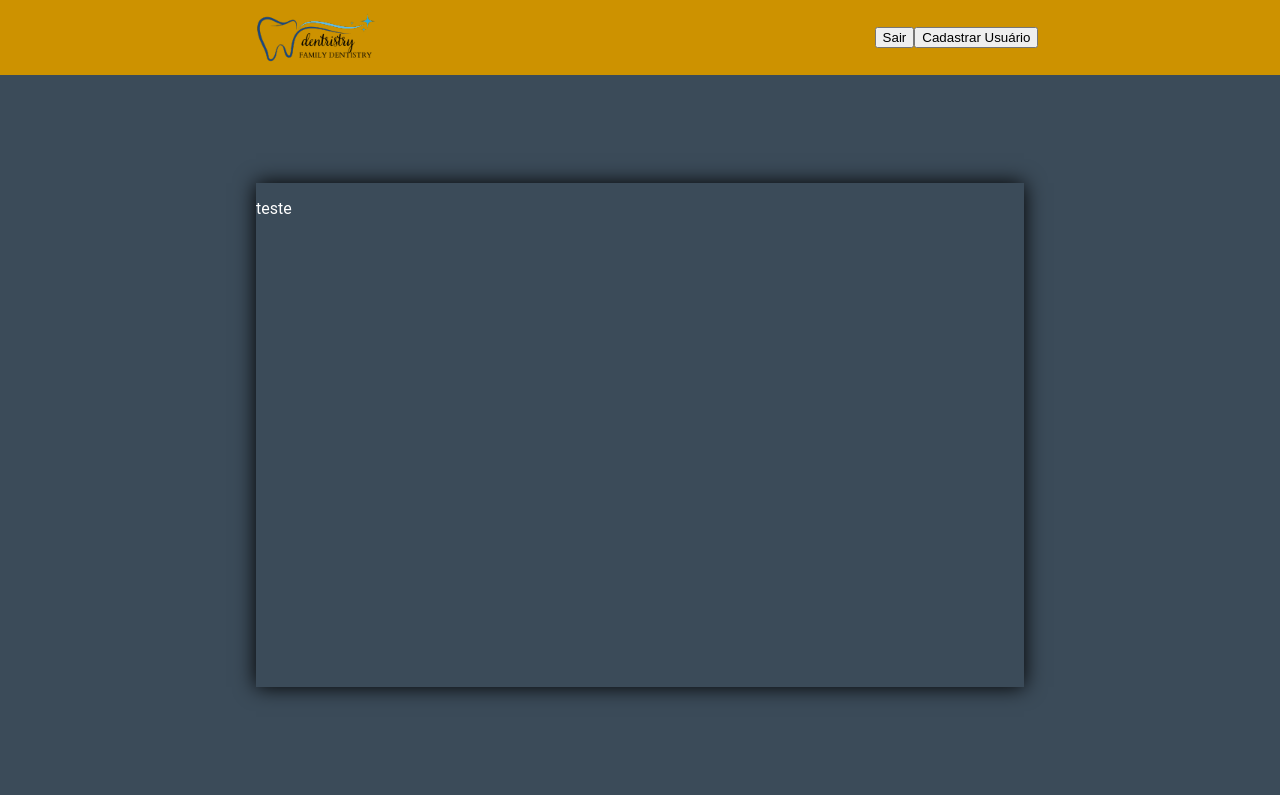
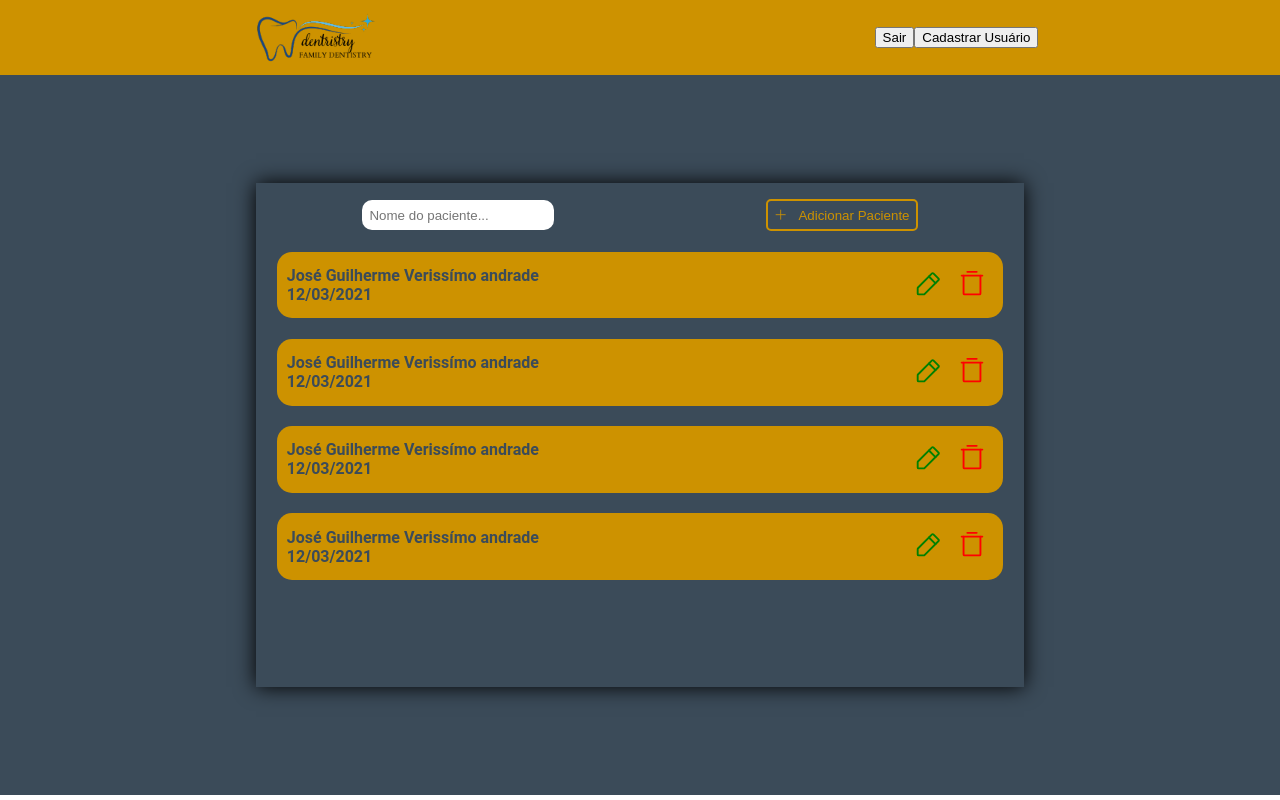
Before and after one commit to guilhermeverissimo14/clinica-odontologica, a React (Vite) app: page /home in a window 1280 px wide. Built offline with nearby package versions, Linux system fonts and the light colour scheme; the HTML template or start-up script is replaced by a standard one.

Commit message:
Estilização da pagina de home

```diff
--- a/package.json
+++ b/package.json
@@ -10,6 +10,7 @@
     "preview": "vite preview"
   },
   "dependencies": {
+    "phosphor-react": "^1.4.1",
     "react": "^18.2.0",
     "react-dom": "^18.2.0",
     "react-router-dom": "^6.15.0"
--- a/src/screens/Home/home.css
+++ b/src/screens/Home/home.css
@@ -1,4 +1,4 @@
-@import './../../global/theme';
+@import './../../global/theme.css';
 
 .home main{
     background-color: var(--primary-700);
@@ -13,7 +13,88 @@
     box-shadow: 0px 0px 20px rgba(0, 0, 0, 20);
     width: 60%;
     height: 70%;
+    overflow: auto;
 }
-p{
-    color: white;
+
+.add-patient{
+    display: flex;
+    justify-content: space-around;
+    align-items: center;
+    margin-top: 1em;
 }
+
+.add-patient input{
+    padding: .5em;
+    border-radius: 10px;
+    border: 1px solid transparent;
+ }
+
+ .add-patient input:focus{
+     border: 3px solid var(--secondary-500);
+     outline: none;
+ }
+
+ .add-patient button{
+    text-align: center;
+    display: flex;
+    gap:.8em;
+    padding: .5em;
+    color: var(--secondary-700);
+    background-color: transparent;
+    border: 2px solid var(--secondary-700);
+    cursor: pointer;
+    border-radius: 5px;
+ }
+
+ .add-patient button:hover{
+    background-color: var(--secondary-500);
+    color:var(--white);
+ }
+
+.card details {
+    list-style: none;
+    padding-left: 0;
+    border: none;
+    margin: 0;
+    color: var(--primary-700);
+    font-weight: bold;
+    background-color:var(--secondary-700);
+    margin: 1.3em;
+    border-radius: 15px;
+  }
+
+ .card summary {
+    display: flex;
+    justify-content: space-between;
+    align-items: center;
+    cursor: pointer;
+    padding: 10px;
+  }
+
+  .accordion-content{
+    padding-left: 10px;
+    display: flex;
+    flex-direction: column;
+  }
+
+  .accordion-button-icons button{
+    gap:.8em;
+    padding: .5em;
+    background-color: transparent;
+    border: transparent;
+    cursor: pointer;
+    border-radius: 10px;
+ }
+
+ .accordion-button-icons  button:hover{
+    background-color: var(--secondary-500);
+    color:var(--white);
+ }
+
+ .accordion-button-icons .btn-delete{
+    color: red;
+ }
+
+ .accordion-button-icons .btn-edit{
+    color: green;
+ }
--- a/src/screens/Home/home.tsx
+++ b/src/screens/Home/home.tsx
@@ -1,5 +1,6 @@
 import './home.css';
 import Header from '../../components/header/header';
+import { TrashSimple, PencilSimple, Plus } from "phosphor-react";
 
 export default function Home() {
 
@@ -8,10 +9,108 @@ export default function Home() {
             <Header />
             <main>
                 <div className='card'>
-                    <p>teste</p>
+                    <div className='add-patient'>
+                        <input placeholder='Nome do paciente...' type="text" />
+                        <button> <Plus/>Adicionar Paciente</button>
+                    </div>
+                    <details>
+                        <summary>
+                            <span>José Guilherme Verissímo andrade <br /> 12/03/2021</span>
+                            <div className="accordion-icons">
+                                <div className="accordion-button-icons">
+                                    <button className='btn-edit'>
+                                        <PencilSimple  size={30} />
+                                    </button>
+                                    <button className='btn-delete'>
+                                        <TrashSimple size={30} />
+                                    </button>
+                                </div>
+                            </div>
+                        </summary>
+                        <div className="accordion-content">
+                            <span>Telefone: (33)998527687</span> <br/>
+                            <span>Cidade: São João Evangelista</span>  <br/>
+                            <span>Endereço: Rua Coronel Antonio Borges do Amaral</span>  <br/>
+                            <span>Numero: 593</span>  <br/>
+                            <span>Dentista: Guilherme</span>   <br/>
+                            <span>Descrição: Dor de dente na parte inferior da boca e na parte superior da boca.</span>  <br/>
+                        </div>
+                    </details>
+                    <details>
+                        <summary>
+                            <span>José Guilherme Verissímo andrade <br /> 12/03/2021</span>
+                            <div className="accordion-icons">
+                                <div className="accordion-button-icons">
+                                    <button className='btn-edit'>
+                                        <PencilSimple  size={30} />
+                                    </button>
+                                    <button className='btn-delete'>
+                                        <TrashSimple size={30} />
+                                    </button>
+                                </div>
+                            </div>
+                        </summary>
+                        <div className="accordion-content">
+                            <span>Telefone: (33)998527687</span> <br/>
+                            <span>Cidade: São João Evangelista</span>  <br/>
+                            <span>Endereço: Rua Coronel Antonio Borges do Amaral</span>  <br/>
+                            <span>Numero: 593</span>  <br/>
+                            <span>Dentista: Guilherme</span>   <br/>
+                            <span>Descrição: Dor de dente na parte inferior da boca e na parte superior da boca.</span>  <br/>
+                        </div>
+                    </details>
+
+                    <details>
+                        <summary>
+                            <span>José Guilherme Verissímo andrade <br /> 12/03/2021</span>
+                            <div className="accordion-icons">
+                                <div className="accordion-button-icons">
+                                    <button className='btn-edit'>
+                                        <PencilSimple  size={30} />
+                                    </button>
+                                    <button className='btn-delete'>
+                                        <TrashSimple size={30} />
+                                    </button>
+                                </div>
+                            </div>
+                        </summary>
+                        <div className="accordion-content">
+                            <span>Telefone: (33)998527687</span> <br/>
+                            <span>Cidade: São João Evangelista</span>  <br/>
+                            <span>Endereço: Rua Coronel Antonio Borges do Amaral</span>  <br/>
+                            <span>Numero: 593</span>  <br/>
+                            <span>Dentista: Guilherme</span>   <br/>
+                            <span>Descrição: Dor de dente na parte inferior da boca e na parte superior da boca.</span>  <br/>
+                        </div>
+                    </details>
+
+                    <details>
+                        <summary>
+                            <span>José Guilherme Verissímo andrade <br /> 12/03/2021</span>
+                            <div className="accordion-icons">
+                                <div className="accordion-button-icons">
+                                    <button className='btn-edit'>
+                                        <PencilSimple size={30} />
+                                    </button>
+                                    <button className='btn-delete'>
+                                        <TrashSimple  size={30} />
+                                    </button>
+                                </div>
+                            </div>
+                        </summary>
+                        <div className="accordion-content">
+                            <span>Telefone: (33)998527687</span> <br/>
+                            <span>Cidade: São João Evangelista</span>  <br/>
+                            <span>Endereço: Rua Coronel Antonio Borges do Amaral</span>  <br/>
+                            <span>Numero: 593</span>  <br/>
+                            <span>Dentista: Guilherme</span>   <br/>
+                            <span>Descrição: Dor de dente na parte inferior da boca e na parte superior da boca.</span>  <br/>
+                        </div>
+                    </details>
                 </div>
             </main>
         </div>
 
+
     )
 }
```
Also changed, not shown: 1 other file (tests, documents, lock files or other folders).
